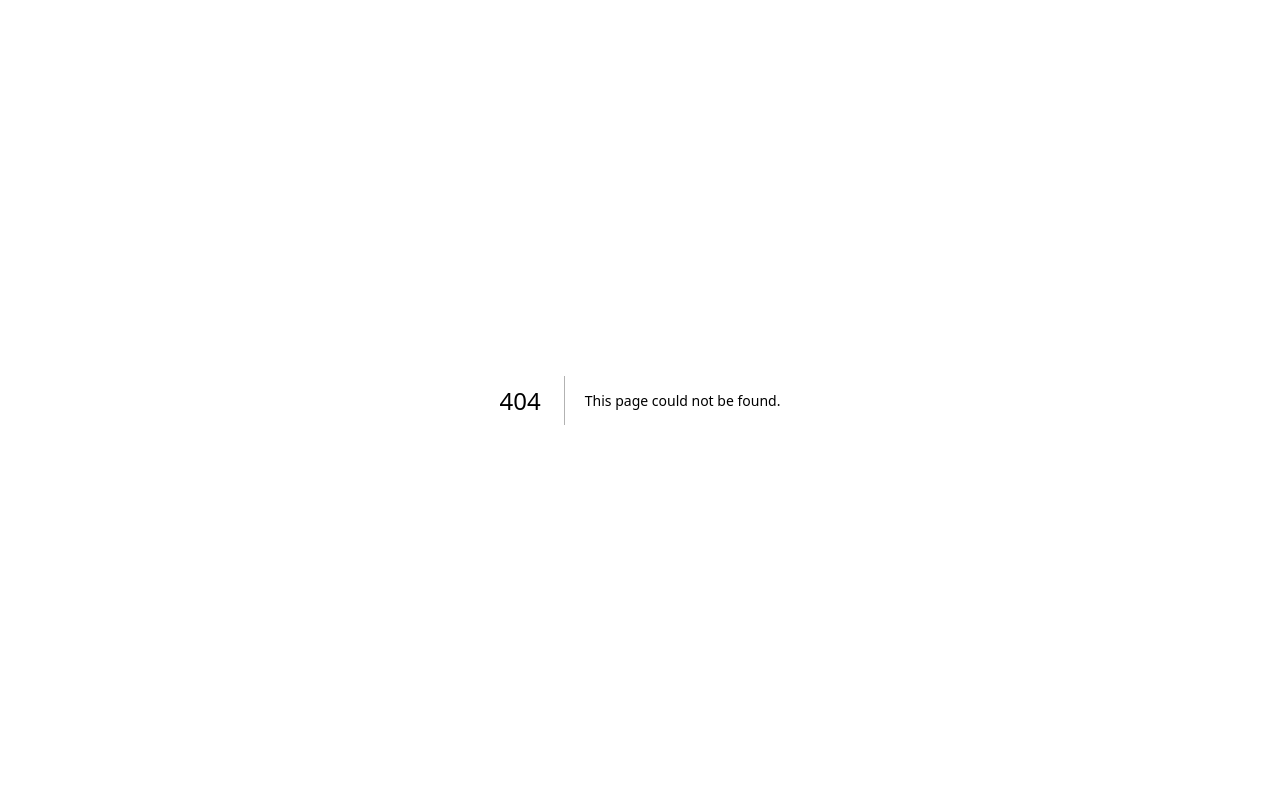
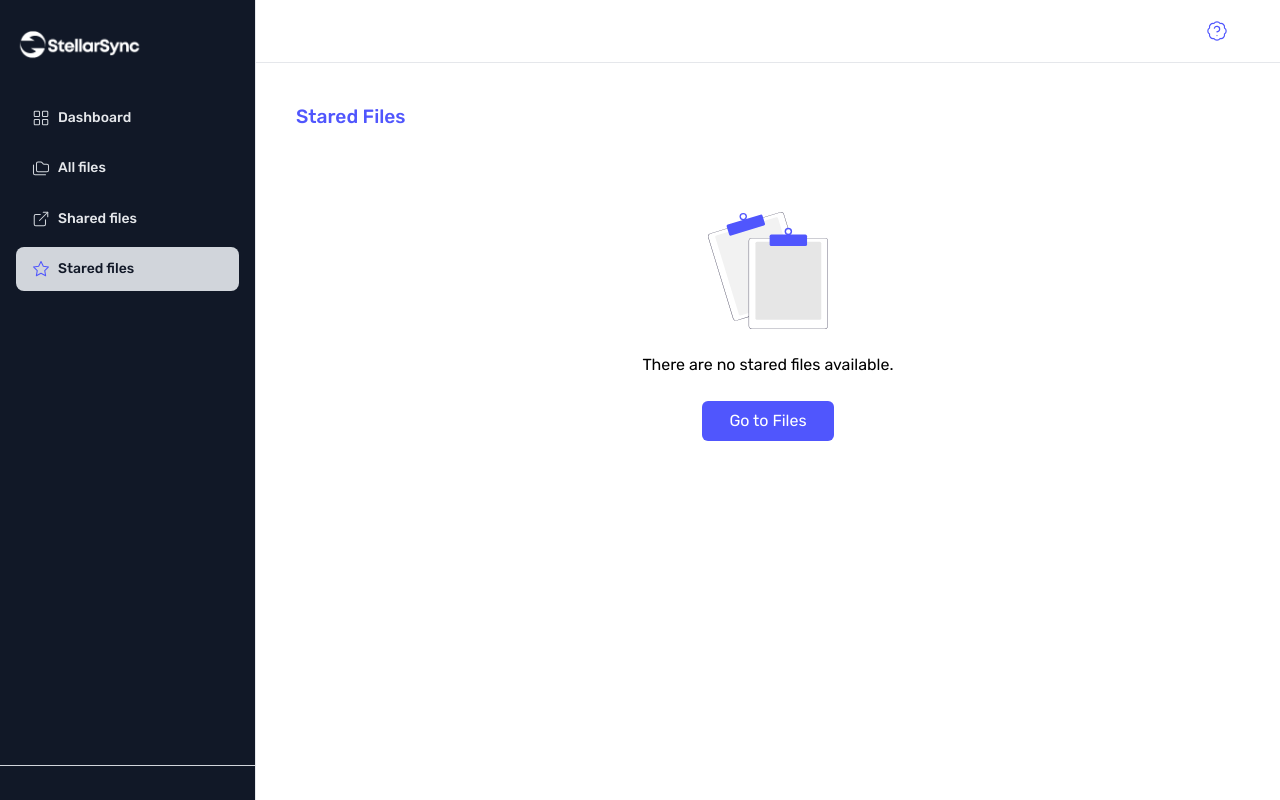
Before and after one commit to abdrzqsalihu/stellar-sync, a Next.js app: page /stared in a window 1280 px wide. Before the commit this address had no page. Built offline with nearby package versions, Linux system fonts and the light colour scheme; no server answers.

Commit message:
renamed the favorites route to stared.

```diff
--- a/app/(dashboard)/(routes)/favorites/page.jsx
+++ b/app/(dashboard)/(routes)/stared/page.jsx
@@ -16,7 +16,7 @@ import Image from "next/image";
 import StaredTotalCard from "./_components/StaredTotalCard";
 import StaredList from "./_components/StaredList";
 
-function Favorites() {
+function Stared() {
   const db = getFirestore(app);
   const { user } = useUser();
   const [staredList, setstaredList] = useState([]);
@@ -81,4 +81,4 @@ function Favorites() {
   );
 }
 
-export default Favorites;
+export default Stared;
--- a/app/constants/ContentConstants.js
+++ b/app/constants/ContentConstants.js
@@ -38,8 +38,8 @@ export const sidebarLinks = [
   },
   {
     id: 4,
-    name: "Favorites",
+    name: "Stared files",
     icon: Star,
-    path: "/favorites",
+    path: "/stared",
   },
 ];
```
Also changed, not shown: app/(dashboard)/(routes)/stared/_components/StaredList.jsx (renamed from app/(dashboard)/(routes)/favorites/_components/StaredList.jsx), app/(dashboard)/(routes)/stared/_components/StaredTotalCard.jsx (renamed from app/(dashboard)/(routes)/favorites/_components/StaredTotalCard.jsx).
